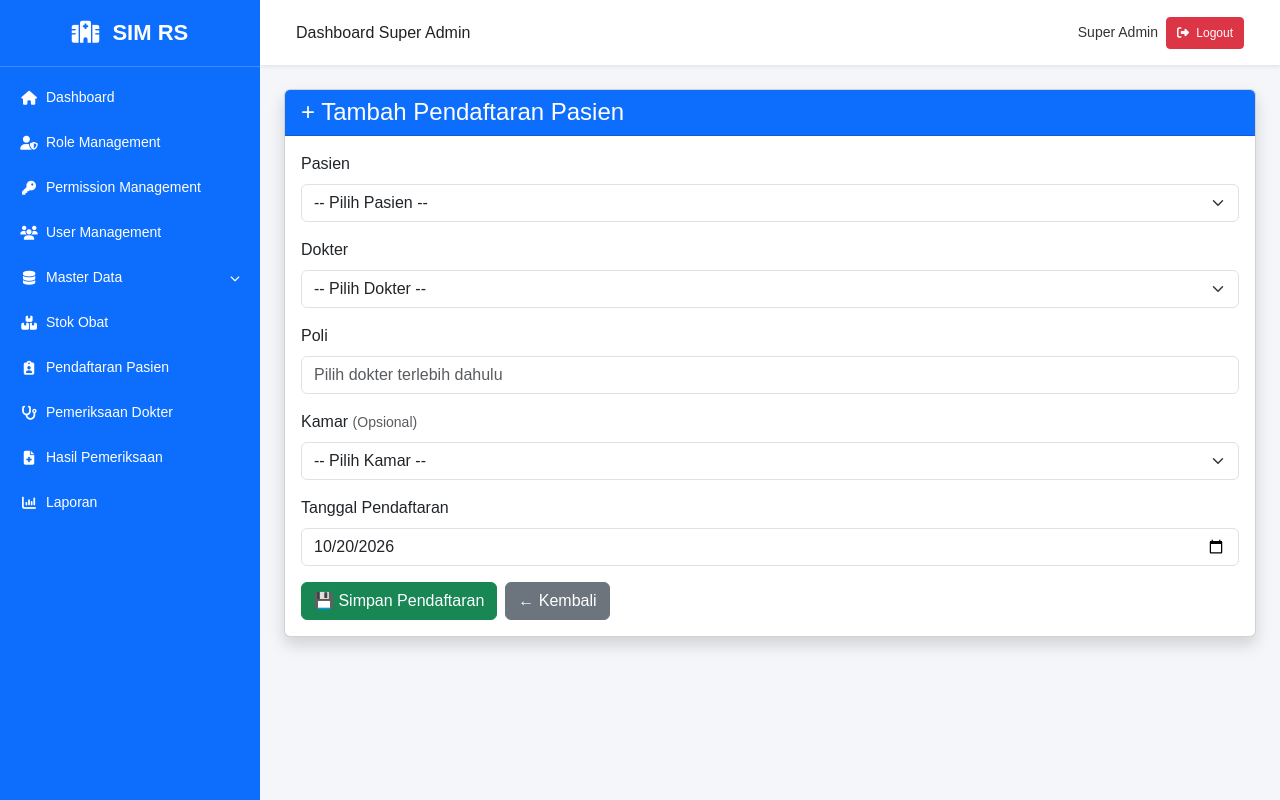
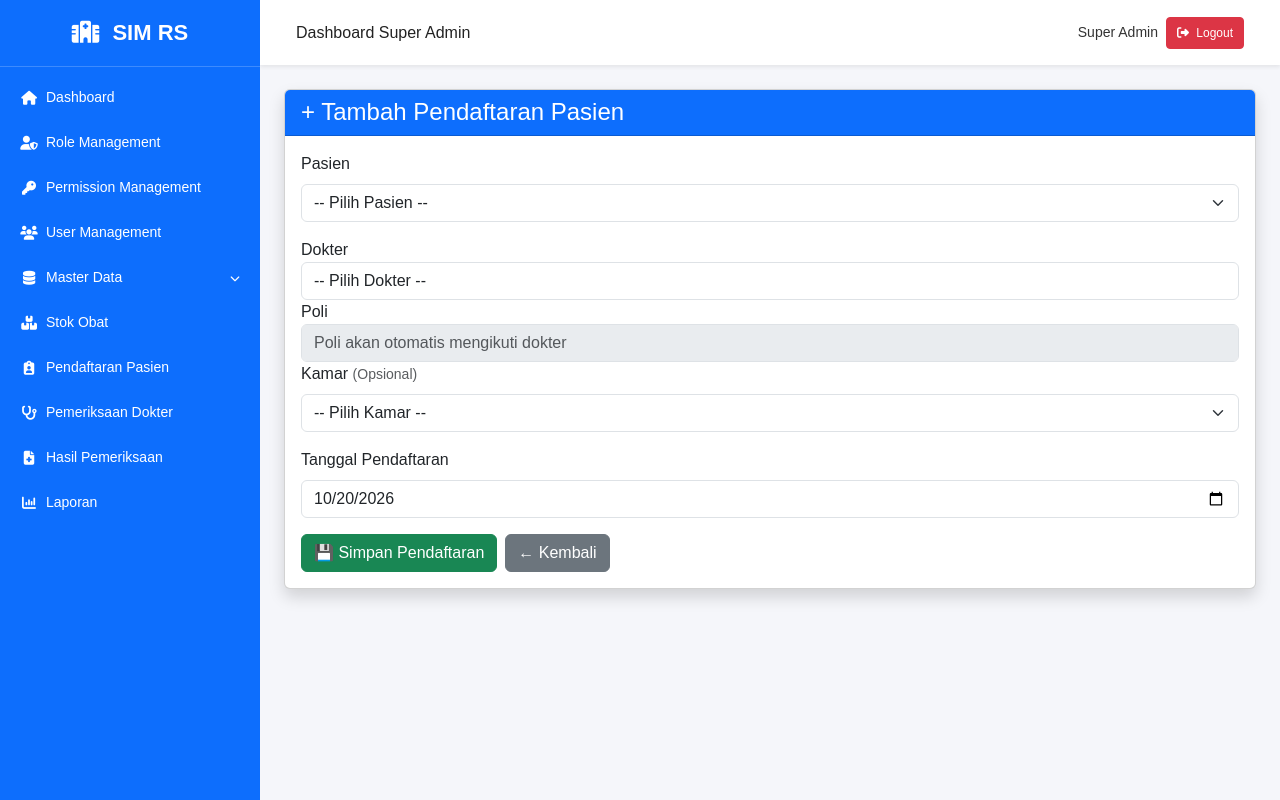
Before and after one commit to vinamey/manajemen_rs, a Laravel app: page /pendaftaran/create in a window 1280 px wide. Run offline with Laravel 12, Linux system fonts and the light colour scheme; a user stored in the database is signed in; data comes from the database, SQL or seed files in the repository; data that the repository does not hold is empty; parts of the project's set-up code (start-up, migrations or seed data) failed here and were passed over; some libraries are stand-ins or nearby versions.

Commit message:
perbaiki pemilihan dokter

```diff
--- a/app/Http/Controllers/PendaftaranPasienController.php
+++ b/app/Http/Controllers/PendaftaranPasienController.php
@@ -107,19 +107,23 @@ class PendaftaranPasienController extends Controller
 
     public function create()
     {
-        $pasiens = MasterPasien::all();
+         $pasiens = MasterPasien::orderBy('nama')->get();
 
         $dokters = MasterDokter::with('poli')
             ->orderBy('nama')
             ->get();
 
-        $kamars = MasterKamar::all();
+         $polis = MasterPoli::orderBy('nama')->get();
+
+
+        $kamars = MasterKamar::orderBy('nama')->get();
 
         return view(
             'pendaftaran.create',
             compact(
                 'pasiens',
                 'dokters',
+                'polis',
                 'kamars'
             )
         );
--- a/app/Models/MasterDokter.php
+++ b/app/Models/MasterDokter.php
@@ -6,17 +6,21 @@ use Illuminate\Database\Eloquent\Model;
 
 class MasterDokter extends Model
 {
-    protected $table = 'master_dokters'; // Sesuaikan nama tabel Anda
+    protected $table = 'master_dokters';
 
     protected $fillable = [
         'nama',
+        'users_id',
         'jenis_kelamin',
         'tanggal_lahir',
+        'alamat',
         'spesialis',
-        'alamat',
         'poli_id',
     ];
 
+    /**
+     * Dokter memiliki satu poli.
+     */
     public function poli()
     {
         return $this->belongsTo(MasterPoli::class, 'poli_id');
--- a/app/Models/MasterPoli.php
+++ b/app/Models/MasterPoli.php
@@ -15,4 +15,8 @@ class MasterPoli extends Model
     'kode',
     'nama',
 ];
+public function dokters()
+{
+    return $this->hasMany(MasterDokter::class, 'poli_id');
 }
+}
--- a/resources/views/pendaftaran/create.blade.php
+++ b/resources/views/pendaftaran/create.blade.php
@@ -84,55 +84,54 @@
 {{-- PILIH DOKTER --}}
 {{-- ============================= --}}
 
-<div class="mb-3">
+<div class="form-group">
+    <label for="dokter_id">Dokter</label>
 
-    <label for="dokter_id" class="form-label">
-        Dokter
-    </label>
+    <select name="dokter_id" id="dokter_id"
+            class="form-control" required>
+        <option value="">-- Pilih Dokter --</option>
 
-    <select
-        name="dokter_id"
-        id="dokter_id"
-        class="form-select"
-        required
+        @foreach ($dokters as $dokter)
+    <option
+        value="{{ $dokter->id }}"
+        data-poli-id="{{ $dokter->poli_id }}"
+        data-poli-nama="{{ $dokter->poli?->nama }}"
     >
-
-        <option value="">
-            -- Pilih Dokter --
-        </option>
-
-        @foreach($dokters as $dokter)
-            <option
-                value="{{ $dokter->id }}"
-                data-poli="{{ $dokter->poli ? $dokter->poli->nama : '' }}"
-            >
-                {{ $dokter->nama }} - {{ $dokter->spesialis }}
-            </option>
-        @endforeach
-
+        {{ $dokter->nama }}
+    </option>
+@endforeach
     </select>
 
 </div>
+
+
 
 
 {{-- ============================= --}}
 {{-- POLI OTOMATIS DARI DOKTER --}}
 {{-- ============================= --}}
 
-<div class="mb-3">
+<div class="form-group">
+    <label for="poli_display">Poli</label>
 
-    <label for="poli_display" class="form-label">
-        Poli
-    </label>
-
+    {{-- Yang ditampilkan ke user --}}
     <input
         type="text"
         id="poli_display"
         class="form-control"
-        placeholder="Pilih dokter terlebih dahulu"
+        value=""
+        placeholder="Poli akan otomatis mengikuti dokter"
         readonly
+        disabled
     >
 
+    {{-- Yang benar-benar dikirim ke controller --}}
+    <input
+        type="hidden"
+        name="poli_id"
+        id="poli_id"
+        value="{{ old('poli_id') }}"
+    >
 </div>
 
             {{-- ============================= --}}
@@ -224,32 +223,54 @@
 </div>
 
 
+
 <script>
 document.addEventListener('DOMContentLoaded', function () {
 
     const dokter = document.getElementById('dokter_id');
-    const poli = document.getElementById('poli_display');
+    const poliDisplay = document.getElementById('poli_display');
+    const poliId = document.getElementById('poli_id');
 
-    dokter.addEventListener('change', function () {
+    if (!dokter || !poliDisplay || !poliId) {
+        console.error('Elemen dokter atau poli tidak ditemukan.');
+        return;
+    }
+
+    function tampilkanPoli() {
 
         const pilihan = dokter.options[dokter.selectedIndex];
 
-        if (pilihan.value !== '') {
-
-            const namaPoli = pilihan.getAttribute('data-poli');
-
-            poli.value = namaPoli || 'Dokter belum memiliki poli';
-
-        } else {
-
-            poli.value = '';
-            poli.placeholder = 'Pilih dokter terlebih dahulu';
-
+        // Jika dokter belum dipilih
+        if (!pilihan || pilihan.value === '') {
+            poliDisplay.value = '';
+            poliDisplay.placeholder = 'Poli akan otomatis mengikuti dokter';
+            poliId.value = '';
+            return;
         }
 
-    });
+        // Ambil ID dan nama poli dari dokter
+        const idPoli = pilihan.getAttribute('data-poli-id');
+        const namaPoli = pilihan.getAttribute('data-poli-nama');
+
+        // Masukkan ke hidden input
+        poliId.value = idPoli || '';
+
+        // Tampilkan nama poli
+        if (namaPoli && namaPoli.trim() !== '') {
+            poliDisplay.value = namaPoli;
+        } else {
+            poliDisplay.value = 'Dokter belum memiliki poli';
+        }
+    }
+
+    // Saat dokter dipilih/diganti
+    dokter.addEventListener('change', tampilkanPoli);
+
+    // Saat halaman pertama kali dibuka
+    tampilkanPoli();
 
 });
 </script>
 
+
 @endsection
```
Also changed, not shown: resources/views/pendaftaran/index.blade.php (+2 -35 lines).
